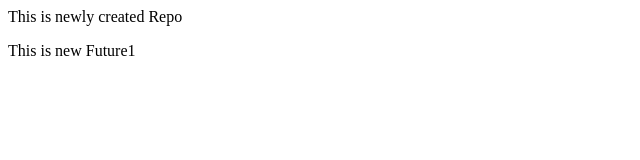
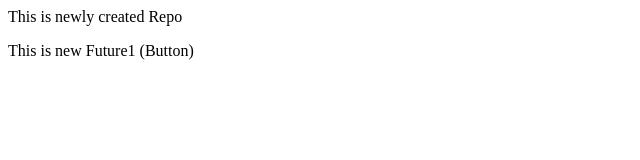
Before and after one commit to dhanshrichavan96-del/LocalRepo, a plain HTML site: page index.html in a window 1280 px wide. Shown: the full height of the page, 0-640 px from the left. Drawn offline with Linux system fonts and the light colour scheme.

```diff
--- a/index.html
+++ b/index.html
@@ -1,2 +1,2 @@
 <p>This is newly created Repo</p>
-<p>This is new Future1</p>
+<p>This is new Future1 (Button)</p>
```
